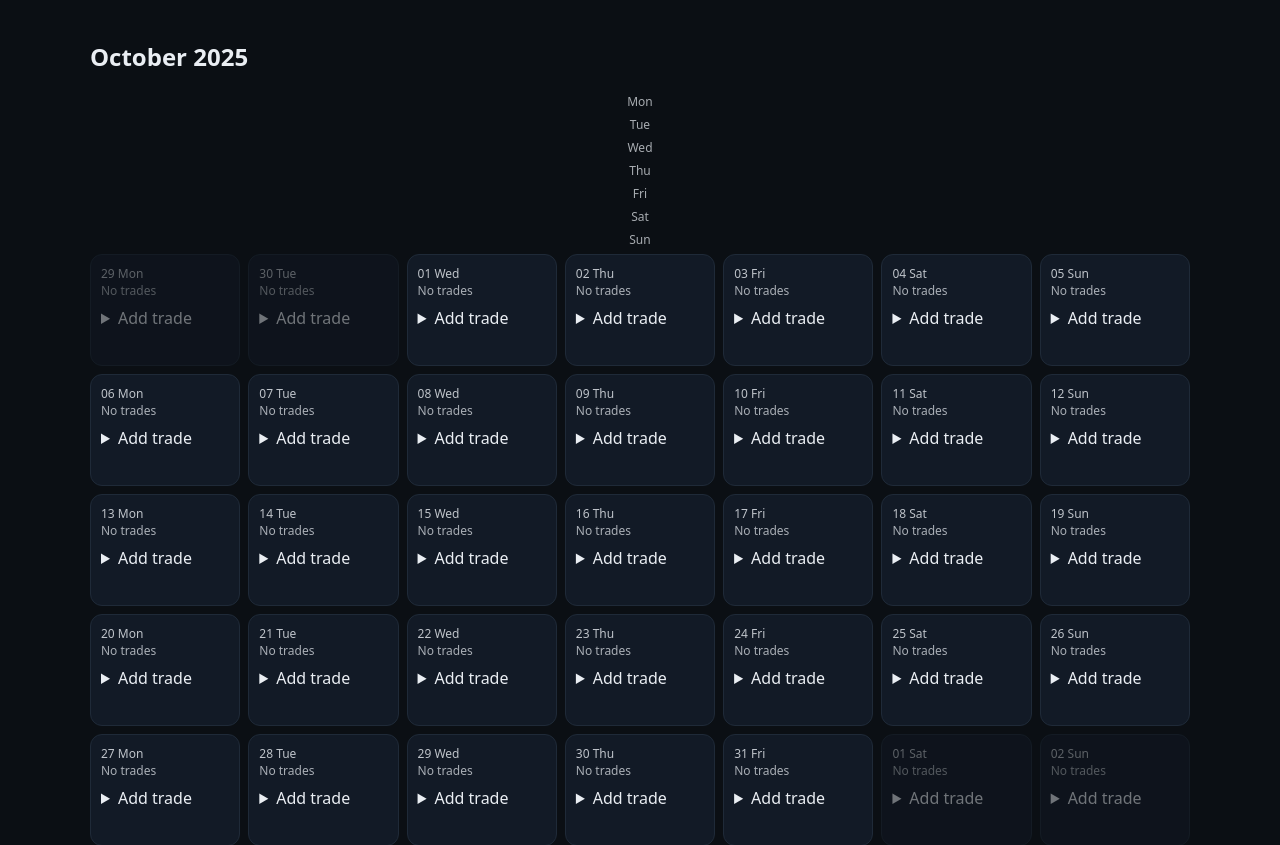
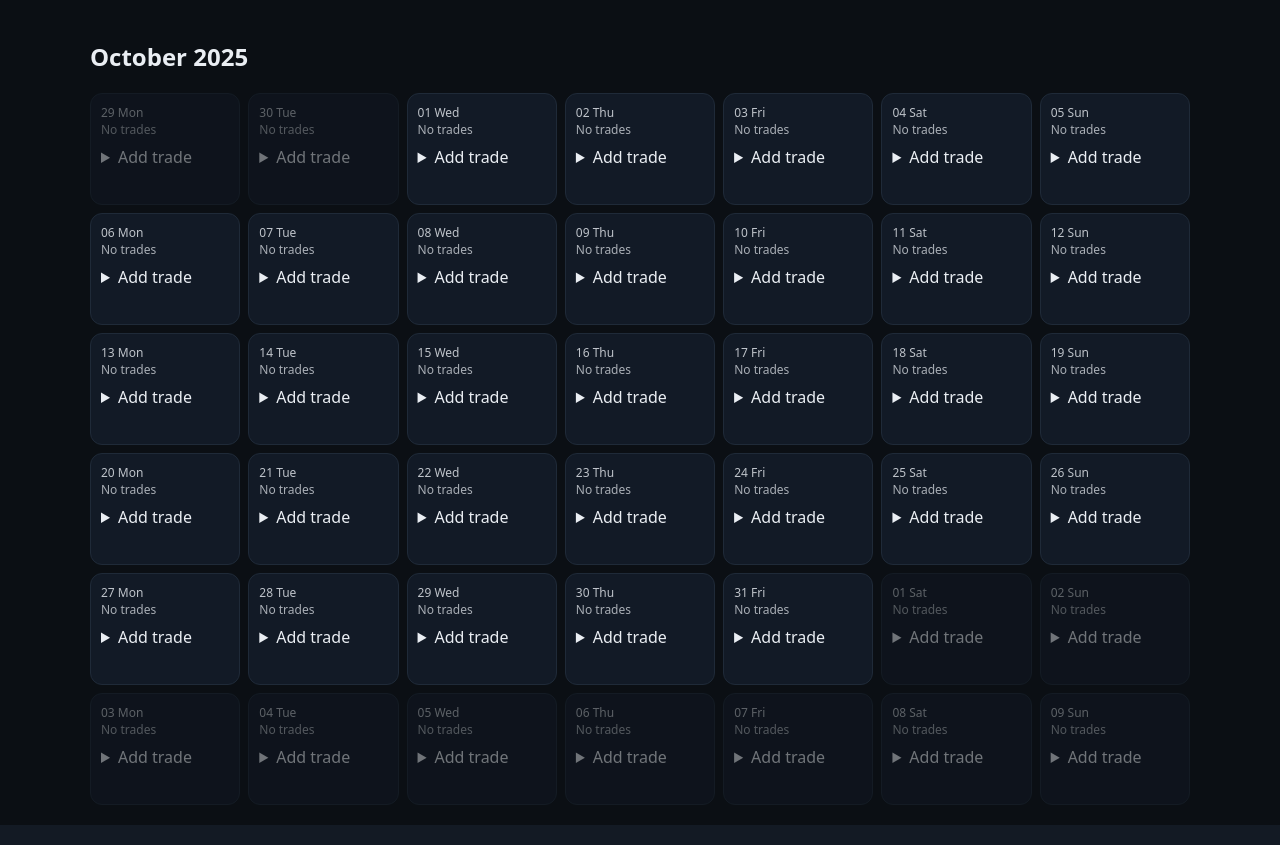
Before and after one commit to yagomichalak/trading-calendar-view, a Flask app: page / in a window 1280 px wide. Shown: the part 55-900 px from the top of the page. Run offline with Flask 3, Linux system fonts and the light colour scheme; data that the repository does not hold is empty.

Commit message:
refactor: removes unnecessary html from the calendar view

```diff
--- a/templates/calendar.html
+++ b/templates/calendar.html
@@ -2,13 +2,6 @@
 {% extends "base.html" %}
 {% block content %}
   <h2>{{ first_day.strftime('%B %Y') }}</h2>
-  <div class="dow">Mon</div>
-  <div class="dow">Tue</div>
-  <div class="dow">Wed</div>
-  <div class="dow">Thu</div>
-  <div class="dow">Fri</div>
-  <div class="dow">Sat</div>
-  <div class="dow">Sun</div>
 
   <div class="calendar">
     {% for cell in cells %}
```
